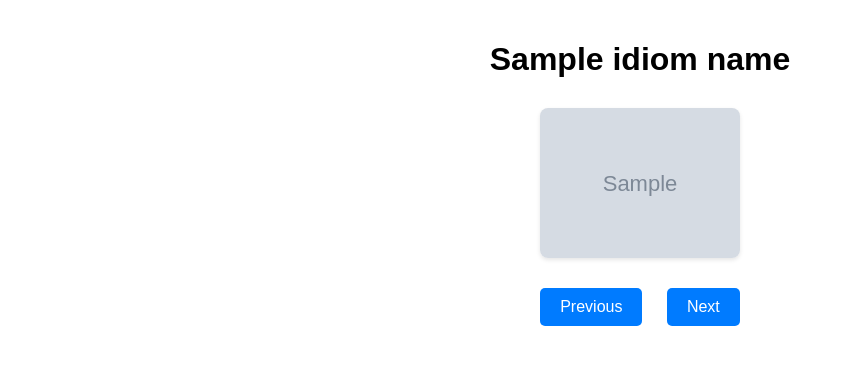
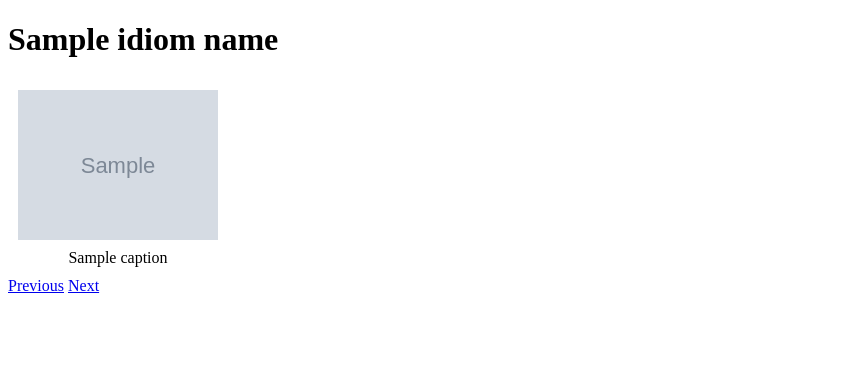
Before and after one commit to sasilver75/admire-pipeline, a Flask app: template templates/idiom.html in a window 1280 px wide. Shown: the top 365 px of the page, without its empty margins (0-844 px from the left). Run offline with Flask 3, Linux system fonts and the light colour scheme; the template is opened without the code that fills it: most values are stand-ins (such as "Sample title", 1, 10 or a date in 2020); grey boxes marked "Sample" are stand-in pictures.

Commit message:
Captioned script

```diff
--- a/templates/idiom.html
+++ b/templates/idiom.html
@@ -1,58 +1,30 @@
 <!DOCTYPE html>
 <html>
 <head>
-    <title>Idiom Images</title>
+    <title>Image Viewer</title>
     <style>
-        body {
-            font-family: Arial, sans-serif;
-            max-width: 1200px;
-            margin: 0 auto;
-            padding: 20px;
+        .image-container {
+            display: inline-block;
+            margin: 10px;
             text-align: center;
         }
-        h1 {
-            margin-bottom: 30px;
-        }
-        .image-container {
-            display: flex;
-            justify-content: center;
-            gap: 20px;
-            margin: 30px 0;
-            flex-wrap: wrap;
-        }
-        .image-container img {
+        .caption {
+            margin-top: 5px;
             max-width: 200px;
-            height: auto;
-            border-radius: 8px;
-            box-shadow: 0 2px 4px rgba(0,0,0,0.1);
-        }
-        .navigation {
-            margin-top: 30px;
-        }
-        .navigation a {
-            display: inline-block;
-            padding: 10px 20px;
-            margin: 0 10px;
-            background-color: #007bff;
-            color: white;
-            text-decoration: none;
-            border-radius: 5px;
-        }
-        .navigation a:hover {
-            background-color: #0056b3;
         }
     </style>
 </head>
 <body>
     <h1>{{ idiom_name }}</h1>
 
+    {% for i in range(images|length) %}
     <div class="image-container">
-        {% for image in images %}
-        <img src="/{{ idiom_name }}/{{ image }}" alt="{{ image }}">
-        {% endfor %}
+        <img src="{{ url_for('static', filename=idiom_name + '/' + images[i]) }}" width="200">
+        <div class="caption">{{ captions[i] }}</div>
     </div>
+    {% endfor %}
 
-    <div class="navigation">
+    <div>
         <a href="{{ url_for('show_idiom', idiom_index=prev_index) }}">Previous</a>
         <a href="{{ url_for('show_idiom', idiom_index=next_index) }}">Next</a>
     </div>
--- /dev/null
+++ b/view_captioned_images.py
@@ -0,0 +1,60 @@
+from flask import Flask, render_template, url_for
+from pathlib import Path
+import pandas as pd
+
+app = Flask(__name__, static_url_path='', static_folder='train')
+
+def get_idiom_dirs():
+    train_path = Path('train')
+    return sorted([d for d in train_path.iterdir() if d.is_dir()])
+
+def get_images_and_captions_from_dir(dir_path, df):
+    image_extensions = {'.jpg', '.jpeg', '.png', '.gif'}
+    images = sorted([
+        f.name for f in dir_path.iterdir()
+        if f.is_file() and f.suffix.lower() in image_extensions
+    ])[:5]  # Limit to first 5 images
+
+    # Get captions for these images from the dataframe
+    captions = []
+    for img_name in images:
+        # Get the group data where any of image1_name through image5_name matches our image
+        matching_row = None
+        for i in range(1, 6):
+            mask = df[f'image{i}_name'] == img_name
+            if mask.any():
+                matching_row = df[mask].iloc[0]
+                caption = matching_row[f'image{i}_caption']
+                break
+        captions.append(caption if matching_row is not None else '')
+
+    return images, captions
+
+@app.route('/')
+@app.route('/<int:idiom_index>')
+def show_idiom(idiom_index=0):
+    # Read the TSV file
+    df = pd.read_csv('subtask_a_train.tsv', sep='\t')
+
+    idiom_dirs = get_idiom_dirs()
+
+    # Handle index bounds
+    if idiom_index >= len(idiom_dirs):
+        idiom_index = 0
+    elif idiom_index < 0:
+        idiom_index = len(idiom_dirs) - 1
+
+    current_dir = idiom_dirs[idiom_index]
+    idiom_name = current_dir.name
+    images, captions = get_images_and_captions_from_dir(current_dir, df)
+
+    return render_template('idiom.html',
+                         idiom_name=idiom_name,
+                         images=images,
+                         captions=captions,
+                         current_index=idiom_index,
+                         prev_index=(idiom_index - 1),
+                         next_index=(idiom_index + 1))
+
+if __name__ == '__main__':
+    app.run(port=5000, debug=True)
```
Also changed, not shown: view_images.py (renamed from app.py), 2 other files.
